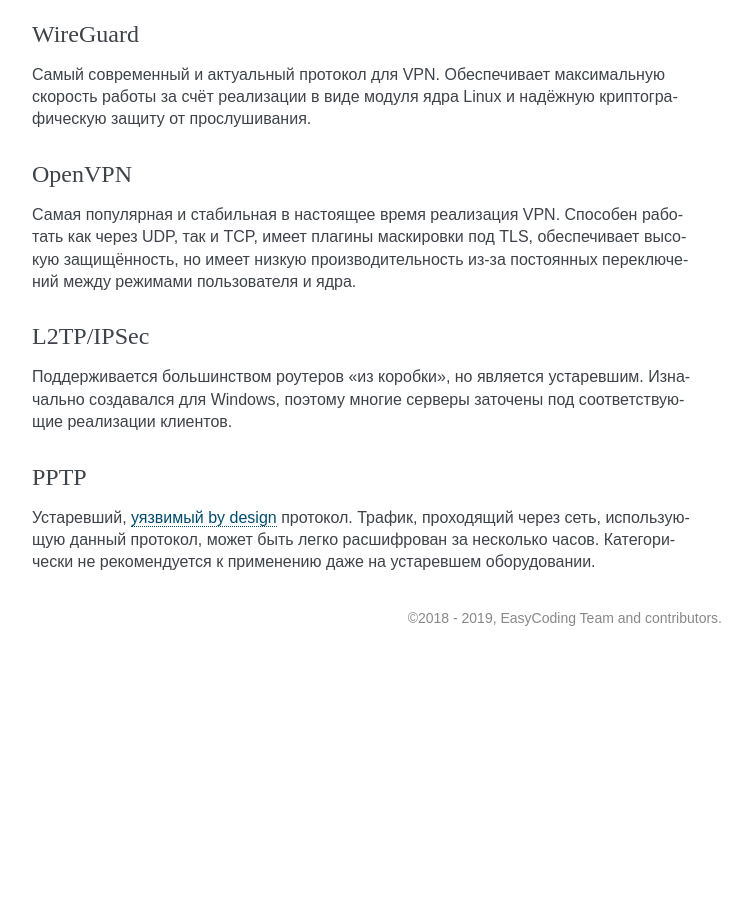
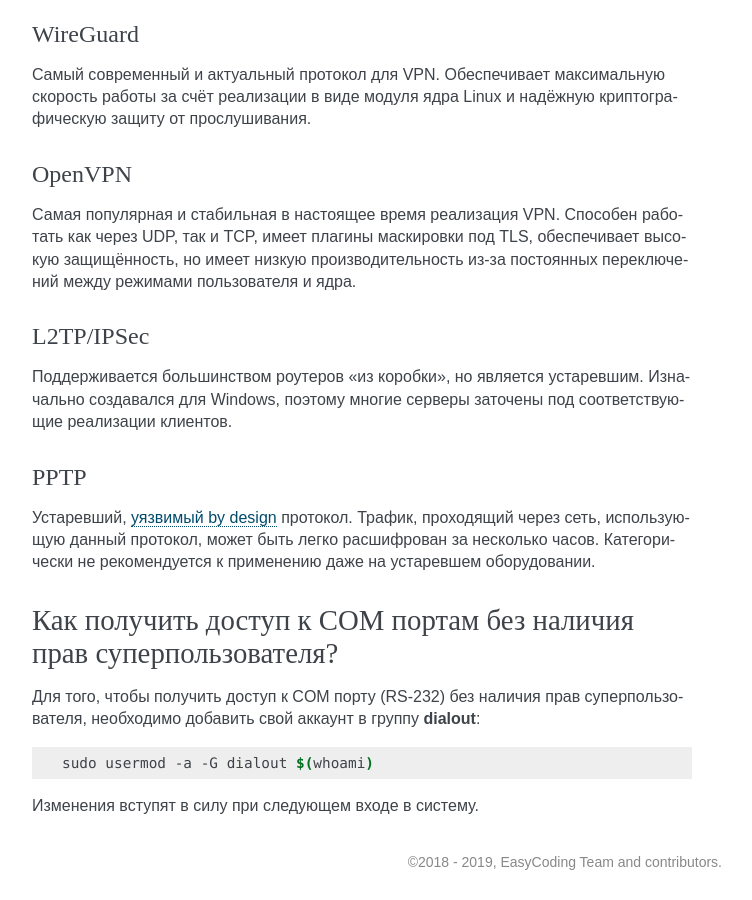
Before and after one commit to RussianFedora/FAQ, a Sphinx documentation site: the page built from source/security.rst, in a window 1280 px wide and 900 px high, scrolled down 17294 px. Shown: the whole window, without its empty margins (388-1140 px from the left). Built offline with Sphinx 7.4.7, drawn with Linux system fonts in a browser that asks for light colours; before the commit the page ends 17950 px from its top, so only the background shows below that; some of the changed text lies outside the part shown.

Commit message:
Added question about using COM ports without root rights.

```diff
--- a/source/security.rst
+++ b/source/security.rst
@@ -1001,3 +1001,17 @@
 ^^^^^^^^
 
 Устаревший, `уязвимый by design <https://xakep.ru/2012/07/30/59067/>`__ протокол. Трафик, проходящий через сеть, использующую данный протокол, может быть легко расшифрован за несколько часов. Категорически не рекомендуется к применению даже на устаревшем оборудовании.
+
+.. index:: com, rs-232, root, access rights, dialout
+.. _com-dialout:
+
+Как получить доступ к COM портам без наличия прав суперпользователя?
+=======================================================================
+
+Для того, чтобы получить доступ к COM порту (RS-232) без наличия прав суперпользователя, необходимо добавить свой аккаунт в группу **dialout**:
+
+.. code-block:: bash
+
+    sudo usermod -a -G dialout $(whoami)
+
+Изменения вступят в силу при следующем входе в систему.
```
